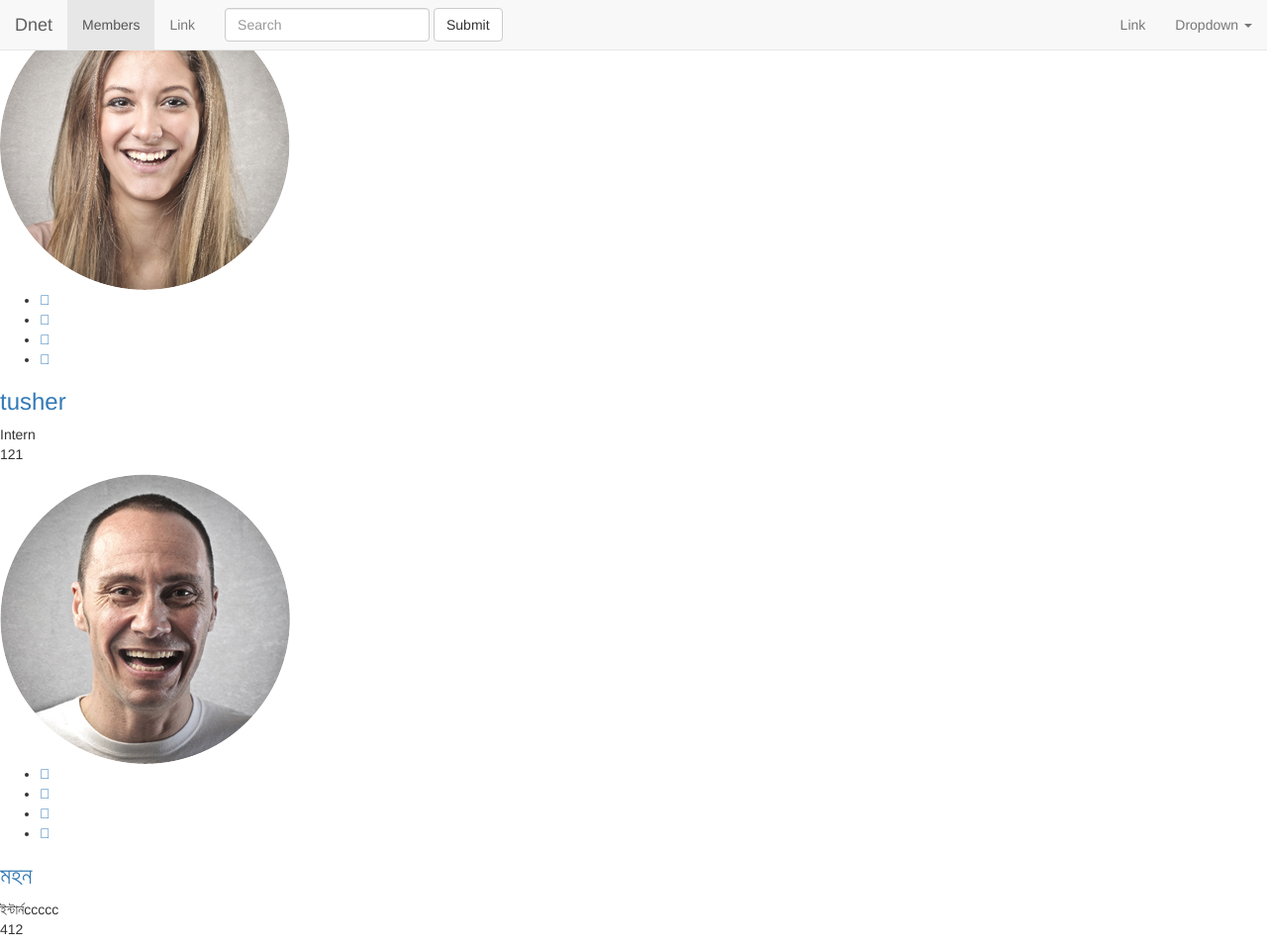
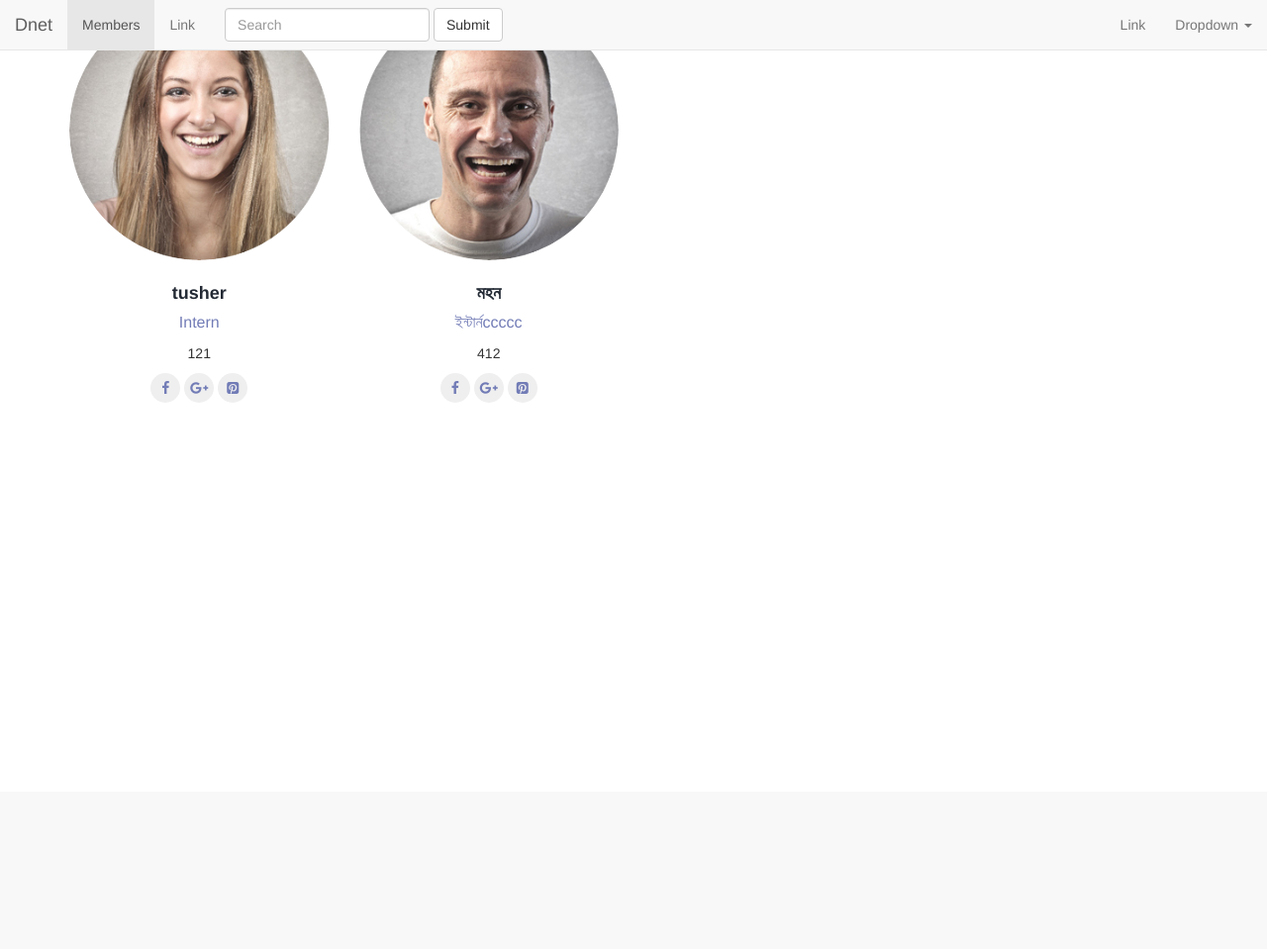
Before and after one commit to mohankst/our_team, a Django app: page / in a window 1280 px wide. Shown: the whole page at 99% size. After the commit the page ends 398 px from the top, so only its background shows below. Run offline with Django 3.2, Linux system fonts and the light colour scheme; data comes from the database, SQL or seed files in the repository; some libraries are stand-ins or nearby versions.

Commit message:
Change Homepage Template

```diff
--- a/www/static/css/style.css
+++ b/www/static/css/style.css
@@ -94,3 +94,94 @@ opacity:0.9;
     padding:5px;
   }
 }
+
+
+
+
+/* Home page Styles */
+
+.our-team{
+    text-align:center;
+}
+.our-team .pic{
+    position: relative;
+    border-radius: 50%;
+}
+.our-team .pic img{
+    width: 100%;
+    height: auto;
+    border-radius: 50%;
+}
+.our-team .pic-bottom{
+    position: absolute;
+    top:0;
+    left: 0;
+    width: 100%;
+    height: 100%;
+    border-radius: 50%;
+    transition:all 0.3s ease 0s;
+}
+.our-team .pic-bottom:after{
+    content: "\f002";
+    font-family: 'FontAwesome';
+    position: relative;
+    top:45%;
+    left:0;
+    opacity: 0;
+    color:#fff;
+    font-size: 35px;
+    transition:all 0.3s ease 0s;
+}
+.our-team .pic:hover .pic-bottom{
+    background:#727cb6;
+    opacity: 0.9;
+}
+.our-team .pic:hover .pic-bottom:after{
+    opacity: 1;
+}
+.our-team .post-title{
+    font-size: 18px;
+    font-weight: 700;
+    line-height: 27px;
+    margin-bottom: 5px;
+}
+.our-team .post-title a{
+    color:#232a34;
+    transition: all 0.3s ease 0s;
+}
+.our-team .post-title a:hover{
+    color:#727cb6;
+    text-decoration: none;
+}
+.our-team .post{
+    margin-bottom: 10px;
+    display: block;
+    color:#727cb6;
+    font-size: 16px;
+}
+.our-team .team_social{
+    list-style: none;
+    padding: 0;
+}
+.our-team .team_social > li{
+    display: inline-block;
+}
+.our-team .team_social > li > a{
+    width: 30px;
+    height: 30px;
+    line-height: 30px;
+    border-radius: 50%;
+    display: block;
+    color:#727cb6;
+    background: #efefef;
+    transition: all 0.3s ease 0s;
+}
+.our-team .team_social > li > a:hover{
+    background: #727cb6;
+    color:#fff;
+}
+@media screen and (max-width: 990px){
+    .our-team{
+        margin-bottom: 30px;
+    }
+}
--- a/www/templates/index.html
+++ b/www/templates/index.html
@@ -1,35 +1,29 @@
 {% extends 'base.html' %}
 
 {% block content %}
-  <section>
-  {% for person in people %}
-  <div class="team-leader-block clearfix">
-    <div class="team-leader-box">
-        <div class="team-leader wow fadeInDown delay-03s">
-            <div class="team-leader-shadow"><a href="{% url 'detail' person.slug %}"></a></div>
-            <img src="{{ person.image.url }}" alt="">
-            <ul>
-                <li><a href="#" class="fa-twitter"></a></li>
-                <li><a href="#" class="fa-facebook"></a></li>
-                <li><a href="#" class="fa-pinterest"></a></li>
-                <li><a href="mailto:{{ person.email }}" target="_top" class="fa-google-plus"></a></li>
-            </ul>
+<div class="container">
+    <div class="row">
+      {% for person in people %}
+        <div class="col-md-3 col-sm-6">
+            <div class="our-team">
+                <div class="pic">
+                    <img src="{{ person.image.url }}" alt="">
+                    <a href="{% url 'detail' person.slug %}" class="pic-bottom"></a>
+                </div>
+                <div class="team-prof">
+                    <h3 class="post-title"><a href="{% url 'detail' person.slug %}">{{ person.name }}</a></h3>
+                    <span class="post">{{ person.title }}</span>
+                    <p> {{ person.extentaion }} </p>
+                    <ul class="team_social">
+                        <li><a href="#"><i class="fa fa-facebook"></i></a></li>
+                        <li><a href="#"><i class="fa fa-google-plus"></i></a></li>
+                        <li><a href="#"><i class="fa fa-pinterest-square"></i></a></li>
+                    </ul>
+                </div>
+            </div>
         </div>
-        <a href="{% url 'detail' person.slug %}"><h3 class="wow fadeInDown delay-03s">{{ person.name }}</h3></h3></a>
-        <span class="wow fadeInDown delay-03s">{{ person.title }}</span>
-        <p class="wow fadeInDown delay-03s">{{ person.extentaion }}</p>
+      {% endfor %}
     </div>
-  </div>
-  {% endfor %}
-  </section><!--main-section team-end-->
+</div>
 
-    <script>
-      wow = new WOW(
-        {
-          animateClass: 'animated',
-          offset:       100
-        }
-      );
-      wow.init();
-    </script>
 {% endblock %}
```
